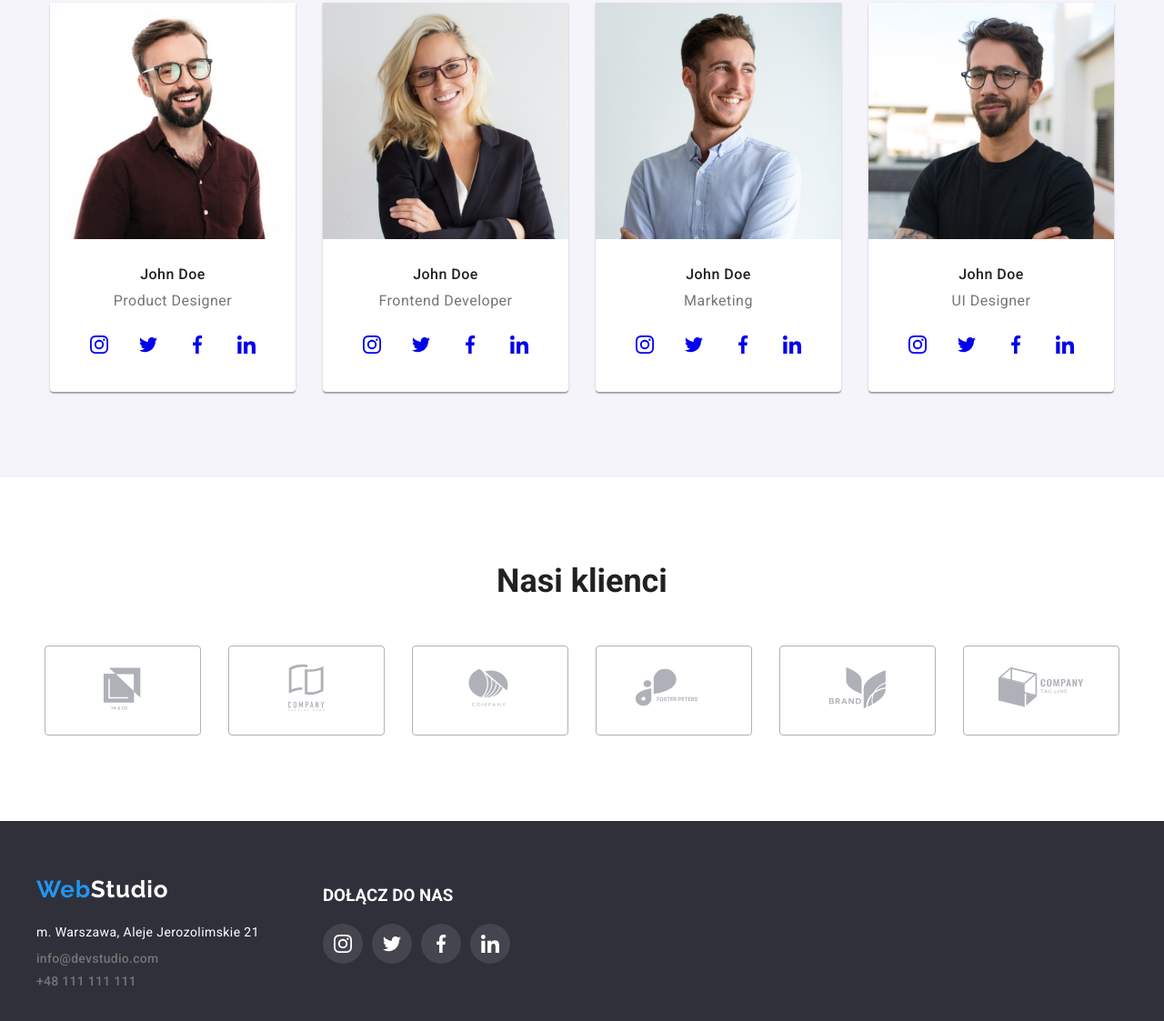
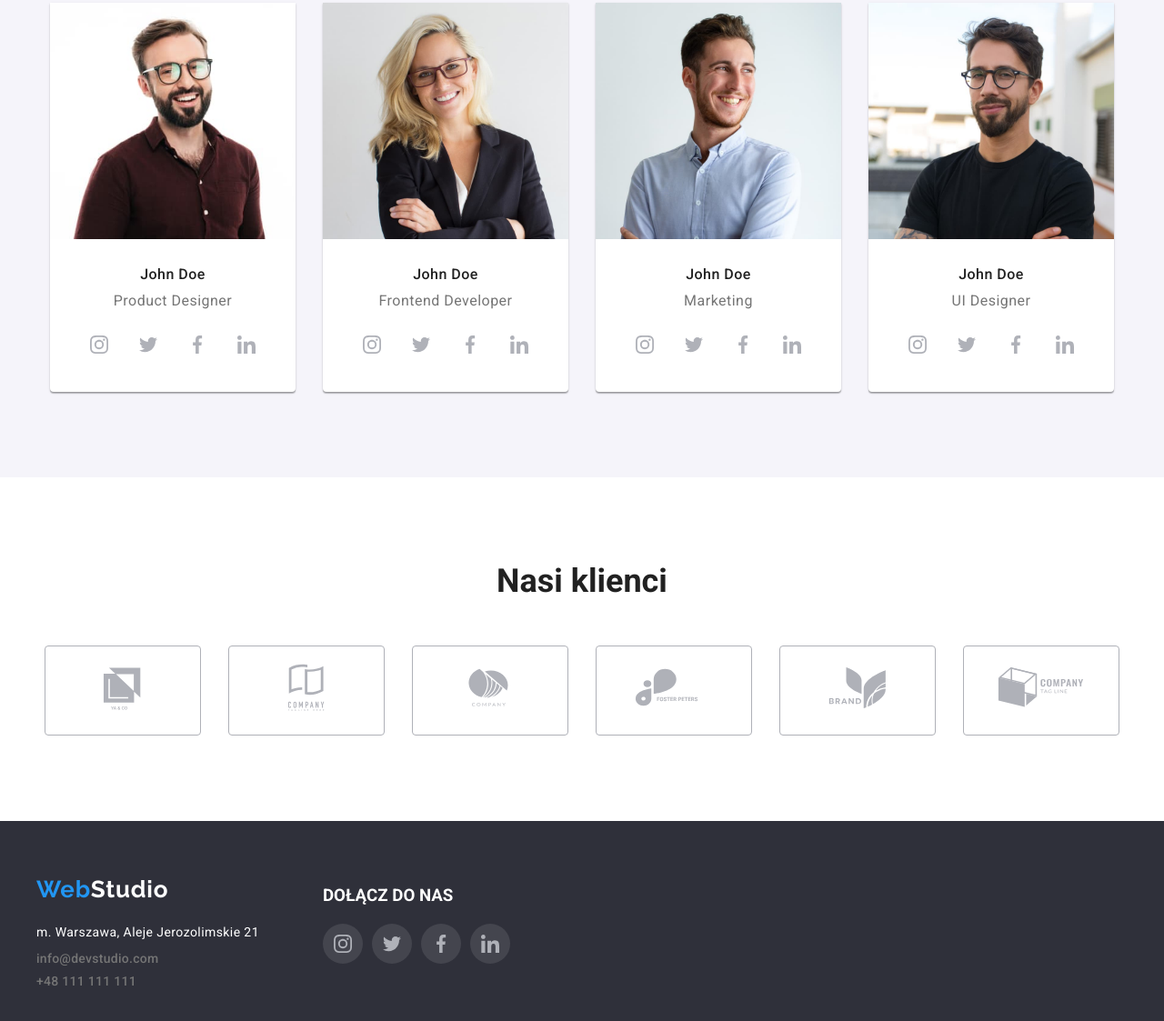
Before and after one commit to katarzynachodyniecka/goit-markup-hw-04, a plain HTML site: page index.html in a window 1280 px wide. Shown: the part 1782-2905 px from the top of the page at 91% size. Drawn offline with nearby package versions, Linux system fonts and the light colour scheme; files whose address does not match are found by name.

Commit message:
color icons

```diff
--- a/css/styles.css
+++ b/css/styles.css
@@ -379,7 +379,8 @@ ul {
 /* social icons */
 
 .social-icon-svg {
-    --color3: currentColor;
+    /* --color3: currentColor; */
+    color: var(--brand-color-grey-icon);
 }
 
 .social-icons {
@@ -387,7 +388,7 @@ ul {
     gap: 10px;
     justify-content: center;
     padding-bottom: 30px;
-    fill: var(--brand-color-grey-icon);
+    color: var(--brand-color-grey-icon);
 }
 
 .social-icon {
```
